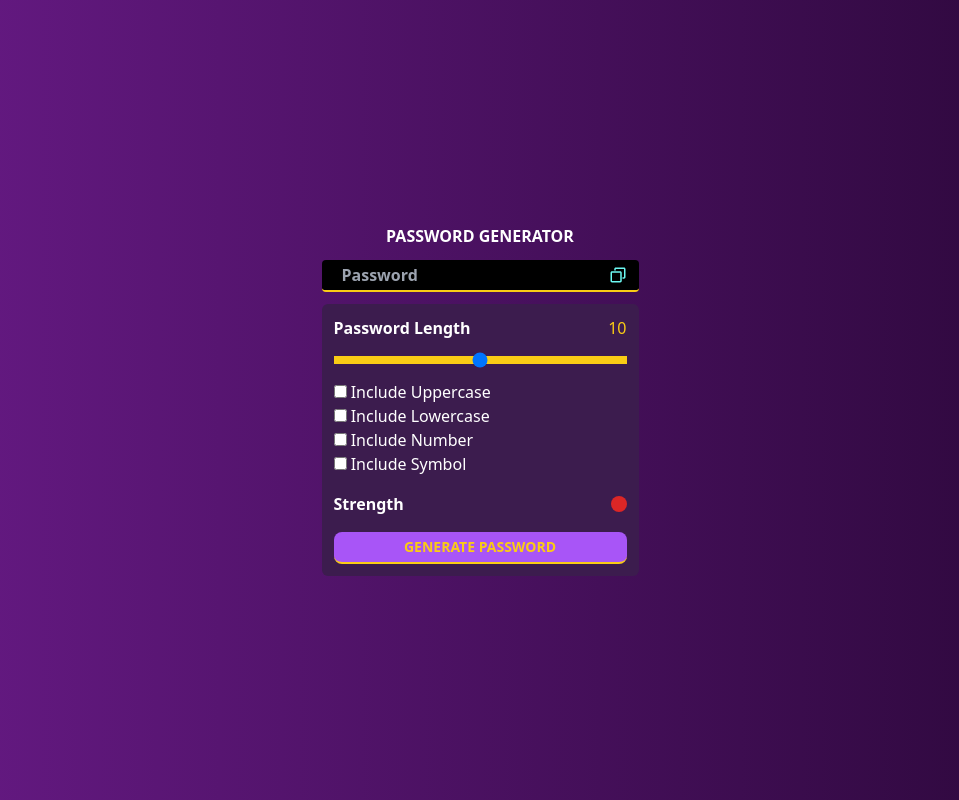
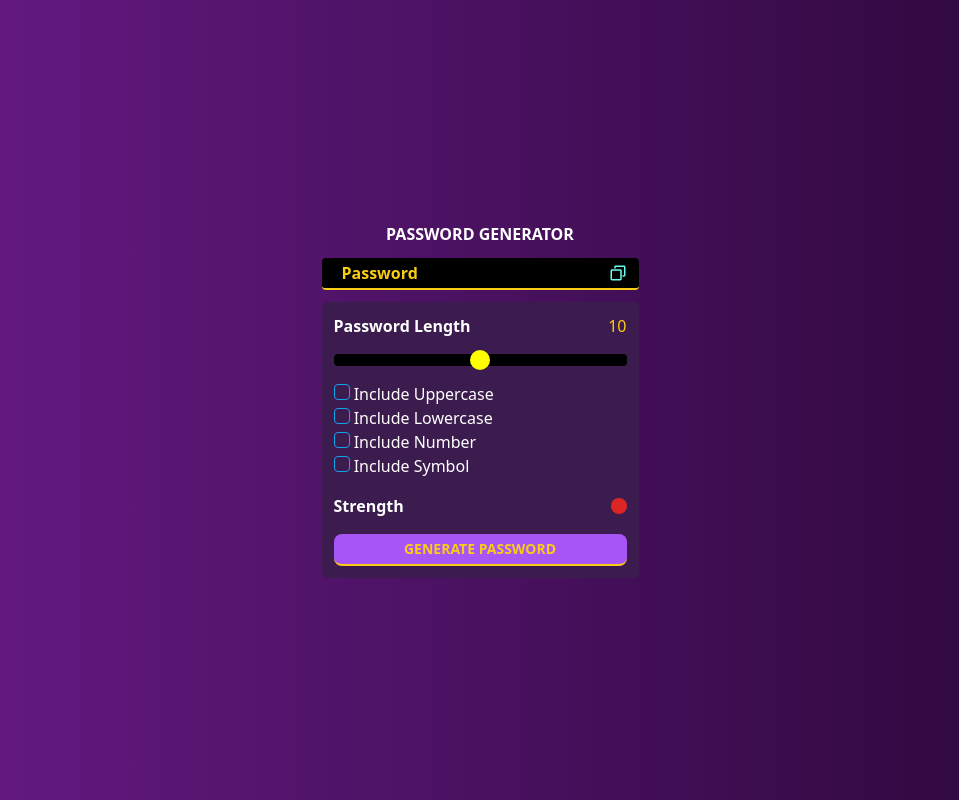
Before and after one commit to pratikrajverma/Password-generator, a website built with Vite: page index.html in a window 1280 px wide. Shown: the whole page, without its empty margins (160-1119 px from the left). Built offline with nearby package versions, Linux system fonts and the light colour scheme.

Commit message:
password generator

```diff
--- a/index.html
+++ b/index.html
@@ -7,14 +7,14 @@
     <link rel="stylesheet" href="main.css">
 </head>
 <body>
-    <div class="h-[100vh] bg-gradient-to-r from-[#6a1b89] to-[#2a0738] flex justify-center items-center">
+    <div class="h-[100vh] bg-gradient-to-r from-[#6a1b89] to-[#2a0738] flex justify-center items-center select-none">
         <div class=" flex flex-col gap-3 ">
             <h1 class="text-white font-bold px-2 text-center" gene>PASSWORD GENERATOR</h1>
 
 
 
-            <div class="flex items-center  border-yellow-400 border-b-2 bg-black text-yellow-400 rounded gap-3 h-8 px-3">
-                <input readonly placeholder="Password " type="text" class="w-full rounded bg-black text-yellow-400 px-2 font-semibold " password_dis >
+            <div class="flex items-center  border-yellow-400 border-b-2 bg-black rounded gap-3 h-8 px-3">
+                <input readonly placeholder="Password " type="text" class="w-full rounded bg-black text-yellow-400 px-2 font-semibold placeholder:text-yellow-400" password_dis >
 
                 <button onclick="copyed_btn()" class="relative">
                         <img src="./copy.svg" class="h-5">
@@ -22,6 +22,7 @@
                 </button>
             </div>
 
+            <!-- slider range -->
 
 
             <div class=" flex flex-col gap-4 p-3 bg-[#3c1c4e] box-border rounded-md">
@@ -30,24 +31,24 @@
                     <p class="text-white text-yellow-400" sliderdisplay>0</p>
                 </div>
 
-                <input type="range"  min="0" max="20"  class="w-full h-2 range-track dark:bg-purple-500 range-thumb bg-yellow-400 appearance-none" onscroll="sliderhandler()" sliderrange>
+                <input type="range"  min="0" max="20"  class="w-full h-3  appearance-none   bg-black rounded  slider active:border-yellow-400 active:border" id="sliderrange">
 
                 <!-- check box -->
-                <div class="flex flex-col text-white select-none">
-                    <div>
-                        <input type="checkbox" name="" id="Uppercase" class="">
+                <div class="flex flex-col text-white ">
+                    <div class="check">
+                        <input type="checkbox" name="" id="Uppercase" class="appearance-none h-4 w-4 rounded cursor-pointer border border-sky-500 relative checked:bg-sky-500">
                         <label for="Uppercase">Include Uppercase</label>
                     </div>
-                    <div>
-                        <input type="checkbox" name="" id="Lowercase">
+                    <div class="check">
+                        <input type="checkbox" name="" id="Lowercase" class="appearance-none h-4 w-4 rounded cursor-pointer border border-sky-500 relative checked:bg-sky-500">
                         <label for="Lowercase">Include Lowercase</label>
                     </div>
-                    <div>
-                        <input type="checkbox" name="" id="Number">
+                    <div class="check">
+                        <input type="checkbox" name="" id="Number" class="appearance-none h-4 w-4 rounded cursor-pointer border border-sky-500 relative checked:bg-sky-500">
                         <label for="Number"> Include Number</label>
                     </div>
-                    <div>
-                        <input type="checkbox" name="" id="Symbol">
+                    <div class="check">
+                        <input type="checkbox" name="" id="Symbol" class="appearance-none h-4 w-4 rounded cursor-pointer border border-sky-500 relative checked:bg-sky-500 ">
                         <label for="Symbol">Include Symbol</label>
                     </div>
                 </div>
--- a/index.js
+++ b/index.js
@@ -30,13 +30,18 @@ let passwordlength=10;
 // slider function
 
     let sliderdisplay=document.querySelector("[ sliderdisplay]");
-    let sliderrange=document.querySelector("[sliderrange]");
+    let sliderrange=document.querySelector("#sliderrange");
 
     sliderdisplay.textContent=passwordlength;
     sliderrange.addEventListener('input',()=>{
         sliderdisplay.innerHTML=sliderrange.value;
         passwordlength=sliderrange.value;
+
+        const max=sliderrange.max;
+        const backgroundSize = ((passwordlength * 100) / max) + "% 100%";
+        sliderrange.style.backgroundSize = backgroundSize;
     });
+
 
 
 
--- a/main.css
+++ b/main.css
@@ -5,3 +5,27 @@
 .copied{
     display: none;
 }
+
+.check input:checked::after{
+    content: "\2713";
+    position: absolute;
+    top: -5px;
+    text-align: center;
+    font-weight: 600;
+
+
+}
+
+#sliderrange::-webkit-slider-thumb{
+    appearance: none;
+    height: 1.3rem;
+    width: 1.3rem;
+    border-radius: 100%;
+    background-color: yellow;
+    cursor: pointer;
+}
+
+#sliderrange::-webkit-slider-thumb:hover{
+    background-color: black;
+    border: 2px solid yellow;
+}
```
